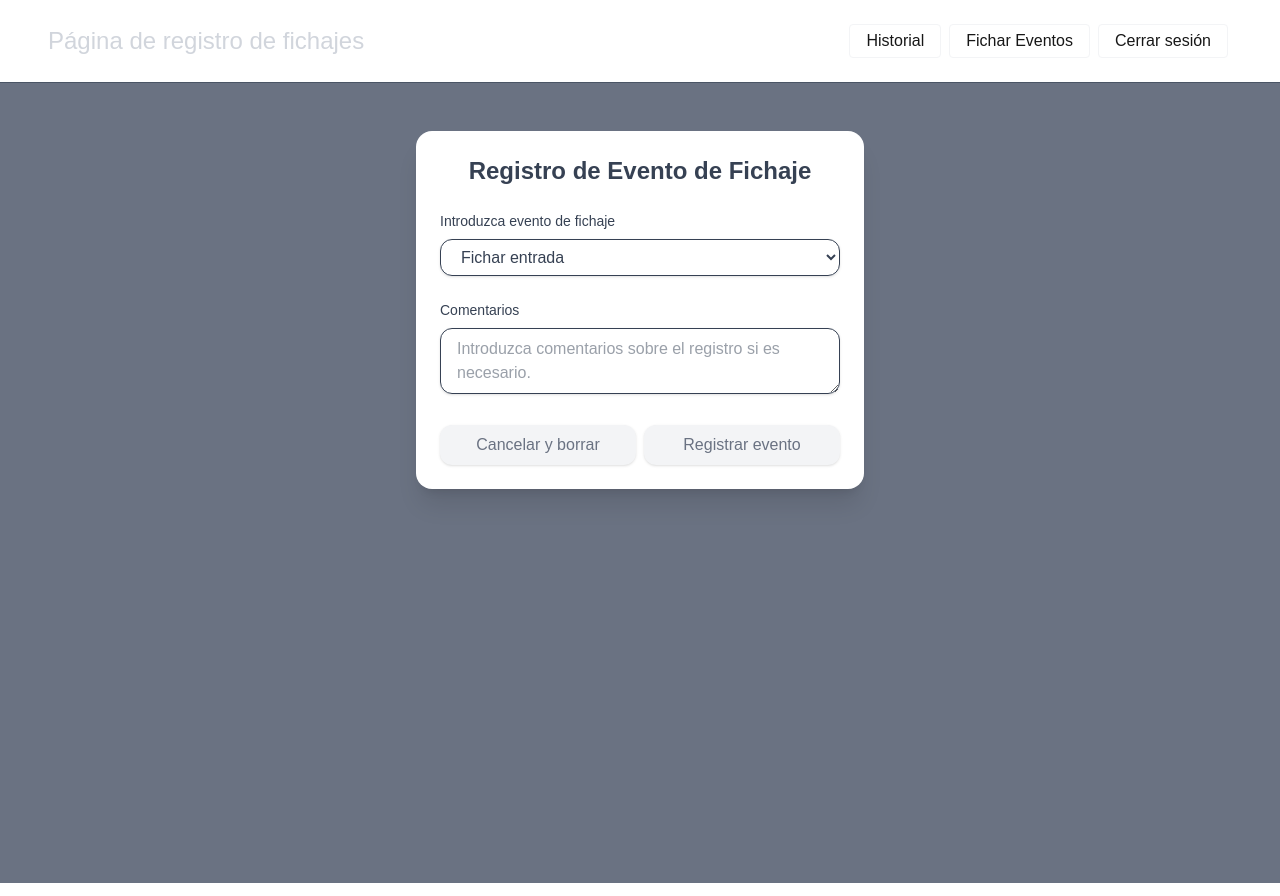
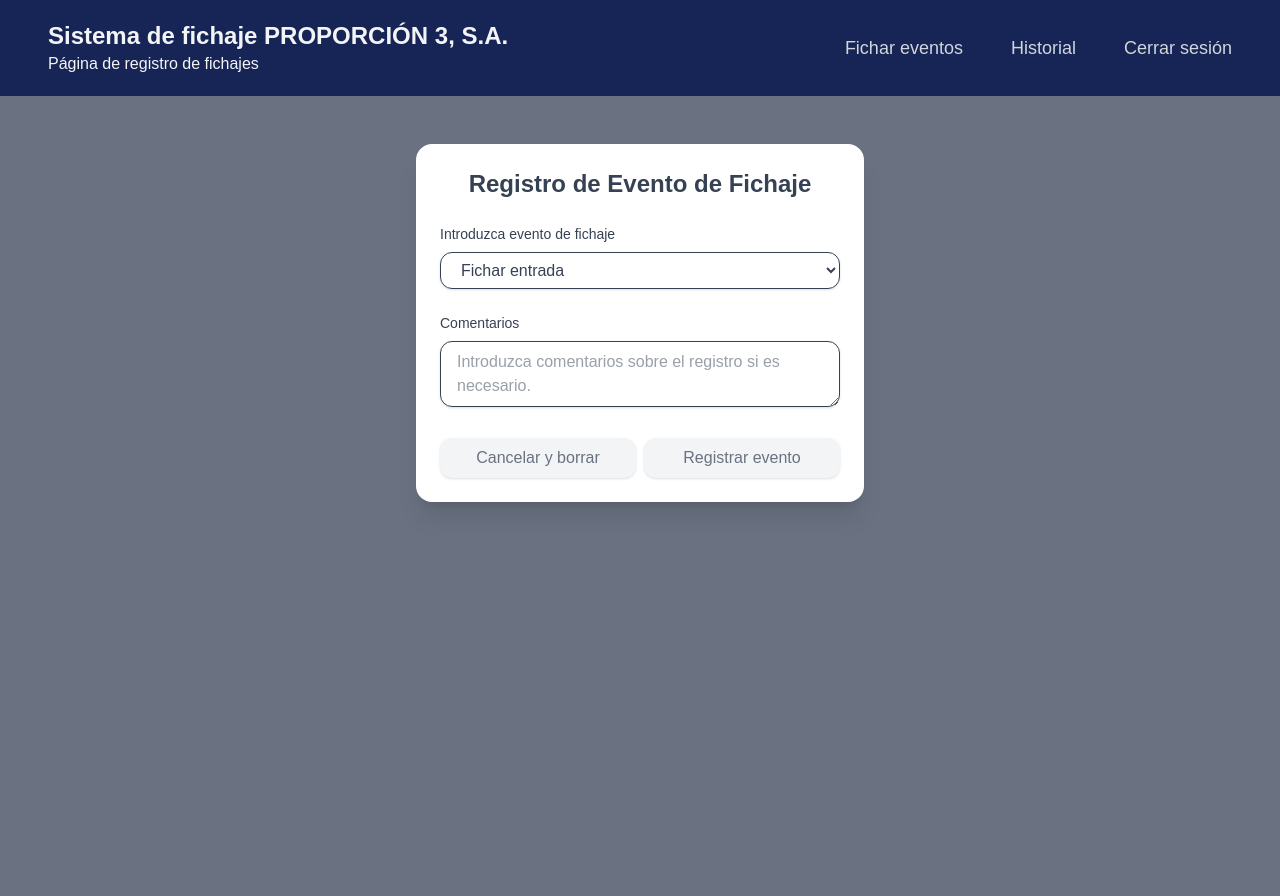
Before and after one commit to frankgimeno3/fichajesp3, a Next.js app: page /registro in a window 1280 px wide. Built offline with nearby package versions, Linux system fonts and the light colour scheme; no server answers; what aws-amplify would draw is missing.

Commit message:
mejoras en la nav

```diff
--- a/src/app/registro/historial/page.tsx
+++ b/src/app/registro/historial/page.tsx
@@ -4,7 +4,6 @@ import React, {FC, use, useEffect, useState} from 'react';
 import EventoHistorial from './EventoHistorial';
 import PopUpHistorial from './PopUpHistorial';
 import FiltroTemporal from './FiltroTemporal';
-import RegistroNav from '../registrocomponents/registronav';
 import {TimeLogService} from "@/app/service/TimeLogService";
 import {ModificationService} from "@/app/service/ModificationService";
 
@@ -69,8 +68,6 @@ const Historial: FC = () => {
 
     return (
         <div className='flex flex-col'>
-            <RegistroNav/>
-
             <div className='p-5 text-gray-700 bg-gray-100 justify-left '>
                 <p className='font-bold text-3xl py-6 px-12'>Eventos de registro del usuario x</p>
 
--- /dev/null
+++ b/src/app/registro/layout.tsx
@@ -0,0 +1,17 @@
+"use client";
+
+import React from "react";
+import RegistroNav from "./registrocomponents/registronav";
+
+export default function RegistroLayout({
+  children,
+}: {
+  children: React.ReactNode;
+}) {
+  return (
+    <>
+      <RegistroNav />
+      {children}
+    </>
+  );
+}
--- a/src/app/registro/page.tsx
+++ b/src/app/registro/page.tsx
@@ -2,7 +2,6 @@
 
 import React, { FC, useState } from "react";
 import PopUp from "./PopUp";
-import RegistroNav from "./registrocomponents/registronav";
 import {TimeLogService} from "@/app/service/TimeLogService";
 
 interface RegistroProps { }
@@ -30,9 +29,7 @@ const Registro: FC<RegistroProps> = () => {
 
 
   return (
-    <>
-      <RegistroNav/>
-      <div className="min-h-screen bg-gray-500 pt-12">
+    <div className="min-h-screen bg-gray-500 pt-12">
       <div className="max-w-md mx-auto p-6 bg-white shadow-xl rounded-2xl space-y-6 text-gray-700">
         <h2 className="text-2xl font-bold text-center">Registro de Evento de Fichaje</h2>
         <div className="space-y-2">
@@ -82,9 +79,7 @@ const Registro: FC<RegistroProps> = () => {
           />
         )}
       </div>
-      </div>
-    </>
-
+    </div>
   );
 };
 
--- a/src/app/registro/registrocomponents/registronav.tsx
+++ b/src/app/registro/registrocomponents/registronav.tsx
@@ -1,5 +1,5 @@
 import React, { FC } from 'react';
-import { useRouter } from "next/navigation";
+import { useRouter, usePathname } from "next/navigation";
 import AuthenticationService from "@/app/service/AuthenticationService";
 
 interface RegistroNavProps {
@@ -8,6 +8,7 @@ interface RegistroNavProps {
 
 const RegistroNav: FC<RegistroNavProps> = ({ }) => {
   const router = useRouter()
+  const pathname = usePathname()
 
   const handleLogout = async () => {
     await AuthenticationService.logout();
@@ -21,23 +22,35 @@ const RegistroNav: FC<RegistroNavProps> = ({ }) => {
   };
 
   return (
-    <nav className="flex flex-row justify-between p-5 px-12 items-center border-b border-gray-600" style={{ backgroundColor: 'rgb(255, 255, 255, 0.04)' }}>
-    <p className=" text-2xl text-gray-300">Página de registro de fichajes</p>
-    <div className="flex flex-row">
-      <button className="p-1 border border-gray-100 m-1 rounded px-4 hover:bg-gray-100 hover:text-black hover:opacity-90"
-        onClick={() => handleHistory()}>
-        Historial</button>
+    <nav className="flex flex-row justify-between p-5 px-12 items-center bg-blue-950 text-gray-100">
+      <div className='flex flex-col text-left'>
+        <p className="text-2xl font-bold">Sistema de fichaje PROPORCIÓN 3, S.A.</p>
+        <p className="">
+          {pathname === '/registro/historial'
+            ? 'Página de historial de cambios en los fichajes'
+            : 'Página de registro de fichajes'
+          }
+        </p>
+      </div>
+      <div className="flex flex-row gap-12 text-lg">
         <button
-                        className="p-1 border border-gray-100 m-1 rounded px-4 hover:bg-gray-100 hover:text-black hover:opacity-90"
+          className="text-gray-300 hover:text-white transition-colors duration-[2000ms] cursor-pointer"
           onClick={handleIrRegistro}
         >
-                        Fichar Eventos
+          Fichar eventos
         </button>
-      <button className="p-1 border border-gray-100 m-1 rounded px-4 hover:bg-gray-100 hover:text-black hover:opacity-90"
+        <button
+          className="text-gray-300 hover:text-white transition-colors duration-[2000ms] cursor-pointer"
+          onClick={() => handleHistory()}>
+          Historial
+        </button>
+        <button
+          className="text-gray-300 hover:text-white transition-colors duration-[2000ms] cursor-pointer"
           onClick={() => handleLogout()}>
-        Cerrar sesión</button>
+          Cerrar sesión
+        </button>
       </div>
-  </nav>  );
+    </nav>);
 };
 
 export default RegistroNav;
```
Also changed, not shown: src/app/page.tsx (line endings or trailing spaces). Lines whose indentation alone changed are shown as unchanged.
